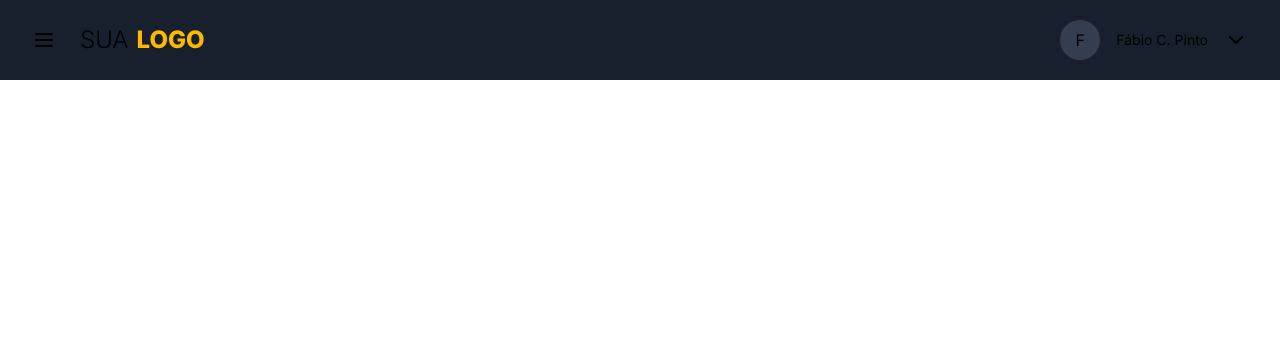
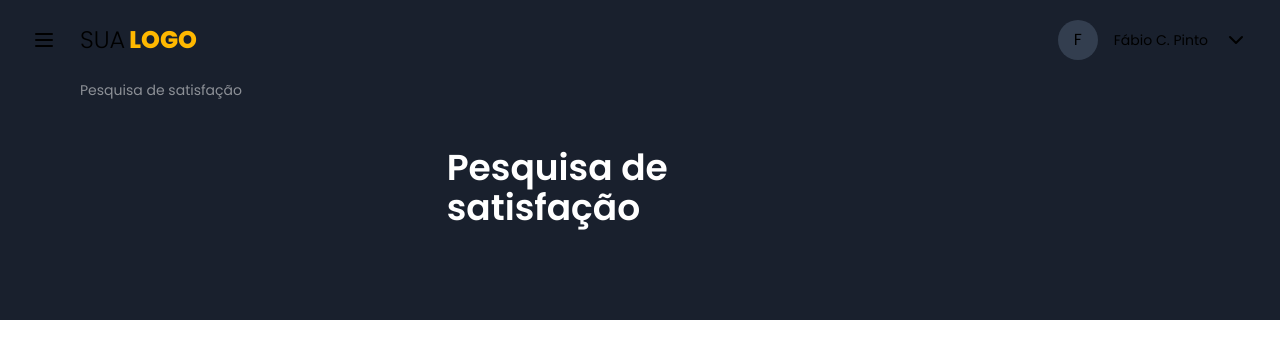
Before and after one commit to Borgeta-code/Fidelimax-challenge, a Next.js app: page / in a window 1280 px wide. Shown: the top 358 px of the page. Built offline with nearby package versions, Linux system fonts and the light colour scheme; no server answers.

Commit message:
feat: Render questions

```diff
--- a/package.json
+++ b/package.json
@@ -9,6 +9,7 @@
     "lint": "next lint"
   },
   "dependencies": {
+    "axios": "^1.6.5",
     "lucide-react": "^0.309.0",
     "next": "14.0.4",
     "react": "^18",
--- a/src/app/layout.tsx
+++ b/src/app/layout.tsx
@@ -1,22 +1,27 @@
-import type { Metadata } from 'next'
-import { Inter } from 'next/font/google'
-import './globals.css'
+import type { Metadata } from "next";
+import { Poppins } from "next/font/google";
+import "./globals.css";
 
-const inter = Inter({ subsets: ['latin'] })
+const poppins = Poppins({
+  subsets: ["latin"],
+  display: "swap",
+  variable: "--font-poppins",
+  weight: ["100", "200", "300", "400", "500", "600", "700", "800", "900"],
+});
 
 export const metadata: Metadata = {
-  title: 'Create Next App',
-  description: 'Generated by create next app',
-}
+  title: "Create Next App",
+  description: "Generated by create next app",
+};
 
 export default function RootLayout({
   children,
 }: {
-  children: React.ReactNode
+  children: React.ReactNode;
 }) {
   return (
     <html lang="en">
-      <body className={inter.className}>{children}</body>
+      <body className={poppins.className}>{children}</body>
     </html>
-  )
+  );
 }
--- a/src/app/page.tsx
+++ b/src/app/page.tsx
@@ -1,9 +1,11 @@
+import Form from "@/components/Form";
 import Header from "@/components/Header";
 
 export default function Home() {
   return (
     <main className="flex min-h-screen flex-col items-center bg-white">
       <Header />
+      <Form />
     </main>
   );
 }
--- /dev/null
+++ b/src/components/Form.tsx
@@ -0,0 +1,41 @@
+import RenderQuestions from "@/services/RenderQuestions";
+import { Question } from "@/types/Question";
+import axios from "axios";
+import { useEffect, useState } from "react";
+
+export default function Form() {
+  const [questions, setQuestions] = useState<Question[]>([]);
+
+  // Busca as perguntas
+  useEffect(() => {
+    axios
+      .get(
+        "https://fdlmx-backgrounds.sfo3.digitaloceanspaces.com/front-test/survey.json"
+      )
+      .then((response) => {
+        setQuestions(response.data);
+      })
+      .catch((error) => {
+        console.error("Erro ao buscar as perguntas:", error);
+      });
+  }, []);
+
+  return (
+    <main className="flex w-screen h-full flex-col items-center justify-center">
+      <div className="w-full h-60 bg-primary">
+        <span className="absolute left-20 text-sm font-normal text-white/50">
+          Pesquisa de satisfação
+        </span>
+      </div>
+
+      <div className="flex flex-col w-1/3 p-5 -mt-48 gap-6">
+        <h1 className="text-4xl font-semibold text-white">
+          Pesquisa de satisfação
+        </h1>
+        <form className="flex flex-col w-full bg-white rounded-md">
+          {RenderQuestions(questions)}
+        </form>
+      </div>
+    </main>
+  );
+}
--- a/src/components/Header.tsx
+++ b/src/components/Header.tsx
@@ -5,7 +5,7 @@ export default function Header() {
     <header className="flex w-screen h-20 py-2 px-8 items-center justify-between bg-primary">
       <div className="flex justify-center items-center gap-6">
         <Menu />
-        <span className="flex uppercase font-light text-2xl gap-2">
+        <span className="flex uppercase font-light text-2xl gap-1">
           Sua <p className="font-extrabold text-secondary">Logo</p>
         </span>
       </div>
--- /dev/null
+++ b/src/services/RenderQuestions.ts
@@ -0,0 +1,28 @@
+import { Question } from "@/types/Question";
+
+export default function RenderQuestions(questions: Question[]) {
+  return questions.map((question) => {
+    switch (question.typeQuestion) {
+      case 1:
+        // pergunta de estrela
+        break;
+      case 2:
+        // ergunta de rádio
+        break;
+      case 3:
+        // pergunta de texto
+        break;
+      case 4:
+        // seleção única (select)
+        break;
+      case 5:
+        // seleção única (radio)
+        break;
+      case 6:
+        // seleção múltipla
+        break;
+      default:
+        return null;
+    }
+  });
+}
--- /dev/null
+++ b/src/types/Question.ts
@@ -0,0 +1,8 @@
+export type Question = {
+  typeQuestion: number;
+  answerValue?: number | string;
+  mandatory: boolean;
+  content: string;
+  horizontal?: boolean;
+  itens?: { value: number; description: string }[];
+};
```
Also changed, not shown: 1 other file (tests, documents, lock files or other folders).
